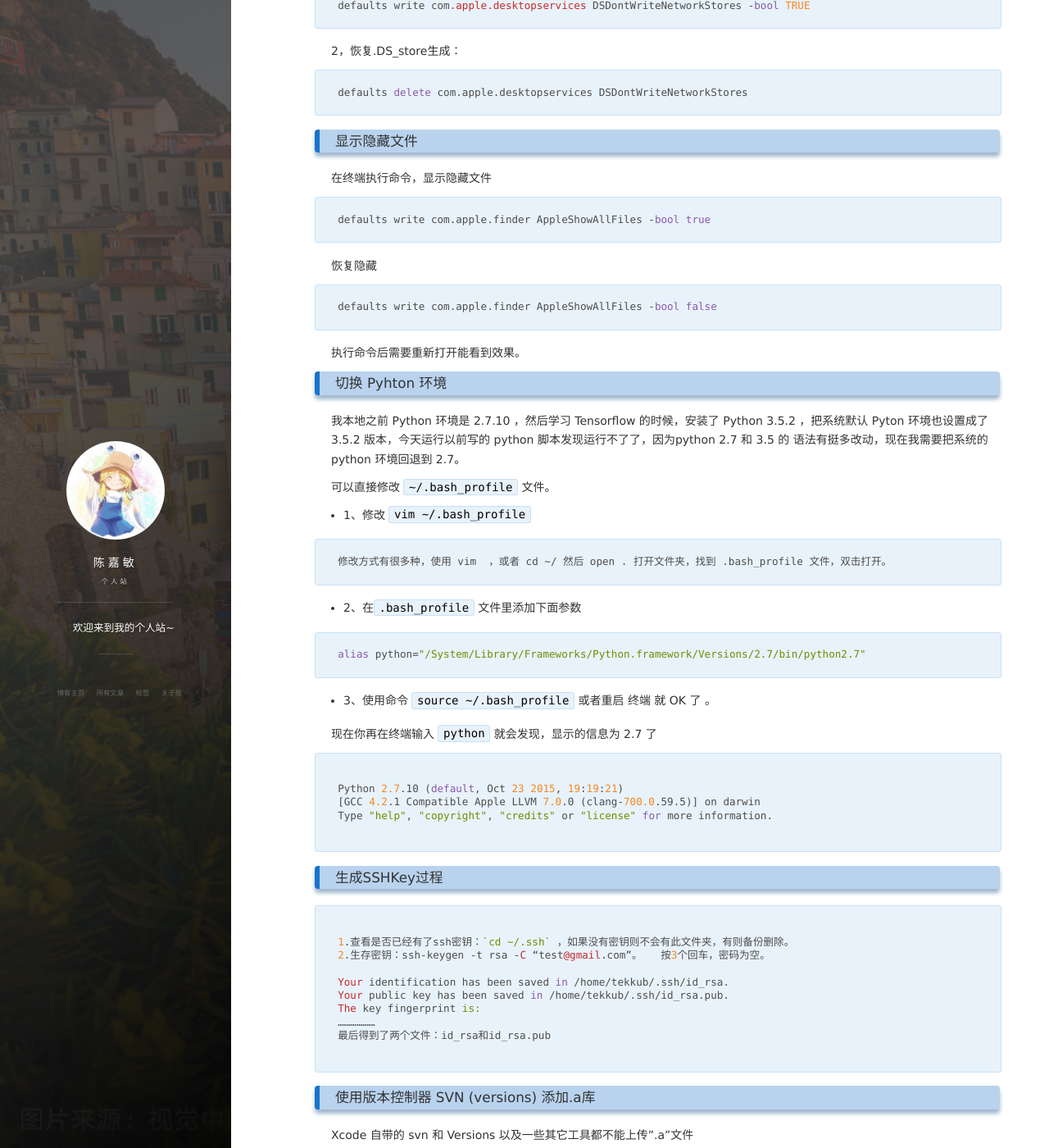
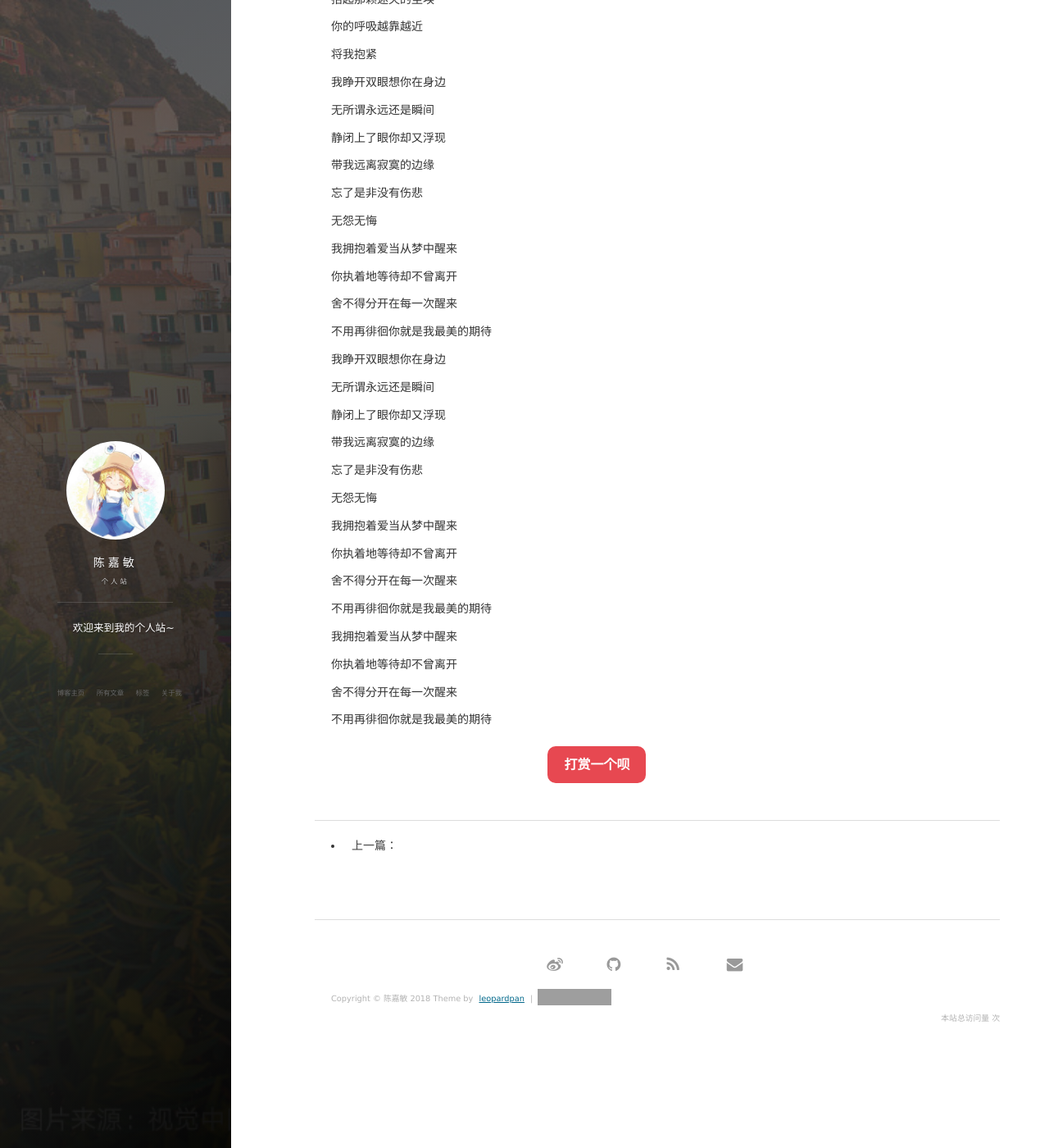
Before and after one commit to shujsegubfgf/shujsegubfgf.github.io, a Jekyll site: the page built from _posts/2016-11-16-macTips.md, in a window 1280 px wide and 1400 px high, scrolled down 291 px. Shown: the whole window at 82% size. Built offline with Jekyll 4.4.1, drawn with Linux system fonts in a browser that asks for light colours; nearby versions of some CDN libraries; comment, search, counter and statistics services are not loaded; some of the changed text lies outside the part shown; grey boxes are pictures that could not be loaded.

Commit message:
Update 2016-11-16-macTips.md

````diff
--- a/_posts/2016-11-16-macTips.md
+++ b/_posts/2016-11-16-macTips.md
@@ -1,108 +1,67 @@
 ---
 layout: post
-title: Mac知识整合
-date: 2016-11-16
+title: 最美的期待
+date: 2018.6.21
 tags: iOS
 ---
 
-### .DS_Store 文件是什么？
+# 最美的期待 （周笔畅演唱歌曲）
+我有一个梦像雨后彩虹
 
-.DS_Store 是 Mac OS 保存文件夹的自定义属性的隐藏文件，如文件的图标位置或背景色，相当于 Windows 的 desktop.ini。
+用所有泪水换来笑容
 
-1，禁止.DS_store 生成：
-打开 “终端” ，复制黏贴下面的命令，回车执行，重启Mac即可生效。
+还有一种爱穿越了人海
 
-```
-defaults write com.apple.desktopservices DSDontWriteNetworkStores -bool TRUE
-```
+拾起那颗迷失的尘埃
 
-2，恢复.DS_store生成：
+你的呼吸越靠越近
 
-```
-defaults delete com.apple.desktopservices DSDontWriteNetworkStores
-```
+将我抱紧
 
-### 显示隐藏文件
+我睁开双眼想你在身边
 
-在终端执行命令，显示隐藏文件
+无所谓永远还是瞬间
 
-```
-defaults write com.apple.finder AppleShowAllFiles -bool true
-```
+静闭上了眼你却又浮现
 
-恢复隐藏
+带我远离寂寞的边缘
 
-```
-defaults write com.apple.finder AppleShowAllFiles -bool false
-```
+忘了是非没有伤悲
 
-执行命令后需要重新打开能看到效果。
+无怨无悔
 
+我拥抱着爱当从梦中醒来
 
-### 切换 Pyhton 环境
+你执着地等待却不曾离开
 
-我本地之前 Python 环境是 2.7.10 ，然后学习 Tensorflow 的时候，安装了 Python 3.5.2 ，把系统默认 Pyton 环境也设置成了 3.5.2 版本，今天运行以前写的 python 脚本发现运行不了了，因为python 2.7 和 3.5 的 语法有挺多改动，现在我需要把系统的 python 环境回退到 2.7。
+舍不得分开在每一次醒来
 
+不用再徘徊你就是我最美的期待
 
-可以直接修改 `~/.bash_profile` 文件。
+我睁开双眼想你在身边
 
-* 1、修改 `vim ~/.bash_profile`
+无所谓永远还是瞬间
 
-```
-修改方式有很多种，使用 vim  ，或者 cd ~/ 然后 open . 打开文件夹，找到 .bash_profile 文件，双击打开。
-```
+静闭上了眼你却又浮现
 
-* 2、在`.bash_profile` 文件里添加下面参数
+带我远离寂寞的边缘
 
-```
-alias python="/System/Library/Frameworks/Python.framework/Versions/2.7/bin/python2.7"
-```
+忘了是非没有伤悲
 
-* 3、使用命令 `source ~/.bash_profile` 或者重启 终端 就 OK 了 。
+无怨无悔
 
+我拥抱着爱当从梦中醒来
 
-现在你再在终端输入 `python` 就会发现，显示的信息为 2.7 了
+你执着地等待却不曾离开
 
-```bash
+舍不得分开在每一次醒来
 
-Python 2.7.10 (default, Oct 23 2015, 19:19:21)
-[GCC 4.2.1 Compatible Apple LLVM 7.0.0 (clang-700.0.59.5)] on darwin
-Type "help", "copyright", "credits" or "license" for more information.
+不用再徘徊你就是我最美的期待
 
-```
+我拥抱着爱当从梦中醒来
 
+你执着地等待却不曾离开
 
-### 生成SSHKey过程
+舍不得分开在每一次醒来
 
-```
-
-1.查看是否已经有了ssh密钥：`cd ~/.ssh` ，如果没有密钥则不会有此文件夹，有则备份删除。
-2.生存密钥：ssh-keygen -t rsa -C “test@gmail.com”。   按3个回车，密码为空。
-
-Your identification has been saved in /home/tekkub/.ssh/id_rsa.
-Your public key has been saved in /home/tekkub/.ssh/id_rsa.pub.
-The key fingerprint is:
-………………
-最后得到了两个文件：id_rsa和id_rsa.pub
-
-```
-
-### 使用版本控制器 SVN (versions) 添加.a库
-
-Xcode 自带的 svn 和 Versions 以及一些其它工具都不能上传".a"文件
-
-下面是在 Mac 上如何把 .a 添加到 SVN 里面的
-
-1、打开终端，输入cd，空格，然后将需要上传的 .a 文件所在的文件夹（不是.a文件） 拖拽到终端（此办法无需输入繁琐的路径，快捷方便） 回车
-
-2、之后再输入如下命令：`svn add libGoogleAnalytics.a` ，回车
-
-之后会出现：A (bin) libGoogleAnalytics.a
-
-表示添加成功，打开 Versions 就可以看到，刚才添加的 .a 文件，此时就可以手动上传了。
-
-另外，请注意路径的正确性。
-
-
-
-转载请注明：[潘柏信的博客](http://baixin) » [点击阅读原文](http://baixin.io/2016/11/macTips/)
+不用再徘徊你就是我最美的期待
````
